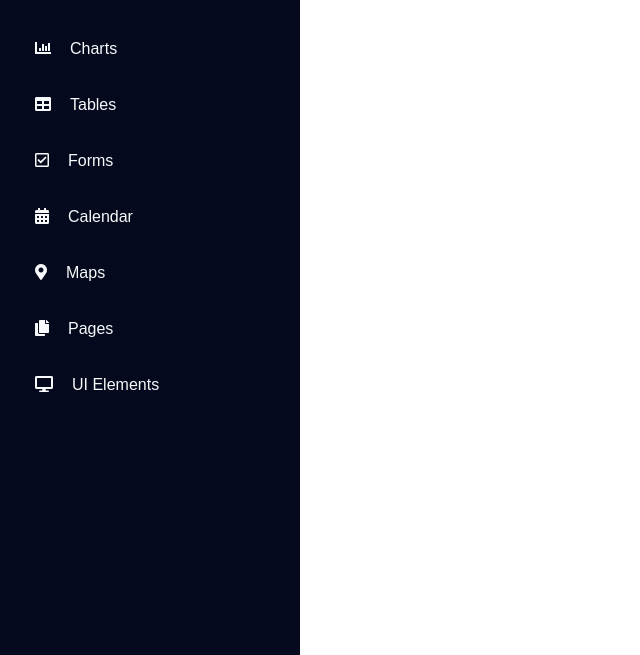
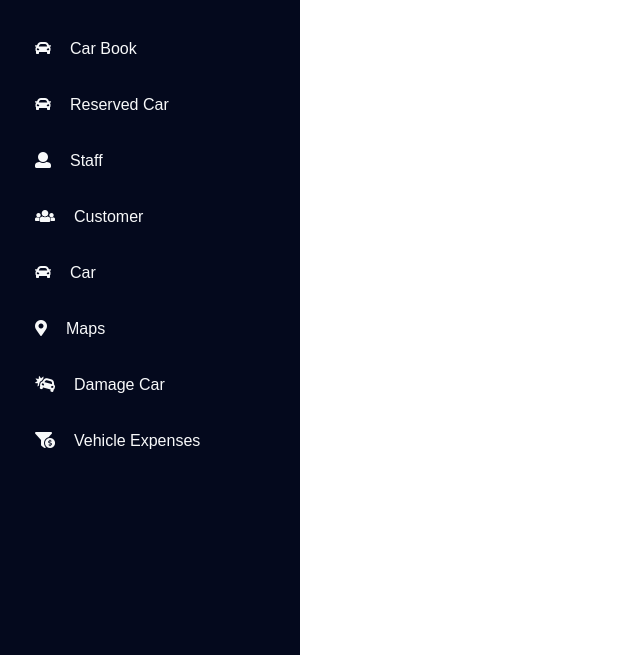
Before and after one commit to MadushanSandaru1/CRMS, a CodeIgniter app: page /database/index.php/home/admin in a window 1280 px wide. Shown: the part 145-800 px from the top of the page, without its empty margins (0-640 px from the left). Run offline with CodeIgniter, Linux system fonts and the light colour scheme; some libraries are stand-ins or nearby versions; some web fonts are replaced.

Commit message:
edite admin panle

```diff
--- a/application/views/admin.php
+++ b/application/views/admin.php
@@ -11,7 +11,7 @@
 
     <!-- Title Page-->
     <title>Dashboard</title>
-
+    <link rel="stylesheet" href="https://cdnjs.cloudflare.com/ajax/libs/font-awesome/5.14.0/css/all.min.css" integrity="sha512-1PKOgIY59xJ8Co8+NE6FZ+LOAZKjy+KY8iq0G4B3CyeY6wYHN3yt9PW0XpSriVlkMXe40PTKnXrLnZ9+fkDaog==" crossorigin="anonymous" />
     <!-- Fontfaces CSS-->
     <link href="<?php echo base_url('assets/css/admin_font-face.css');?>" rel="stylesheet" media="all">
     <link href="<?php echo base_url('assets/js/vendor/vendor/font-awesome-4.7/css/font-awesome.min.css')?>" rel="stylesheet" media="all">
@@ -160,7 +160,7 @@
         <!-- MENU SIDEBAR-->
         <aside class="menu-sidebar d-none d-lg-block bg-dark">
             <div class="logo bg-dark">
-                <a href="#">
+                <a href="<?php base_url('crms/index.php/home/index')?>">
                     <img src="<?php echo base_url('assets/images/logo');?>" alt="logo" />
                 </a>
             </div>
@@ -170,92 +170,131 @@
                         <li class="active has-sub">
                             <a class="js-arrow text-light" href="#">
                                 <i class="fas fa-tachometer-alt"></i>Dashboard</a>
+<!--                            <ul class="list-unstyled navbar__sub-list js-sub-list">-->
+<!--                                <li>-->
+<!--                                    <a href="index.html">Dashboard 1</a>-->
+<!--                                </li>-->
+<!--                                <li>-->
+<!--                                    <a href="index2.html">Dashboard 2</a>-->
+<!--                                </li>-->
+<!--                                <li>-->
+<!--                                    <a href="index3.html">Dashboard 3</a>-->
+<!--                                </li>-->
+<!--                                <li>-->
+<!--                                    <a href="index4.html">Dashboard 4</a>-->
+<!--                                </li>-->
+<!--                            </ul>-->
+                        </li>
+                        <li>
+                            <a href="#" class="text-light">
+                                <i class="fas fa-car"></i>Car Book</a>
+                        </li>
+                        <li class="active has-sub">
+                            <a class="js-arrow text-light" href="#">
+                                <i class="fas fa-car"></i>Reserved Car</a>
+                                  <ul class="list-unstyled navbar__sub-list js-sub-list">
+                                       <li>
+                                          <a href="#" class="text-white">Reserved Car</a>
+                                       </li>
+                                      <li>
+                                          <a href="#">New Car</a>
+                                      </li>
+                                      <li>
+                                          <a href="#">Edit Car</a>
+                                      </li>
+                                      <li>
+                                          <a href="#">Delete Car</a>
+                                      </li>
+                                  </ul>
+                        </li>
+                        <li class="active has-sub">
+                            <a class="js-arrow text-light" href="#">
+                                <i class="fas fa-user"></i>Staff</a>
                             <ul class="list-unstyled navbar__sub-list js-sub-list">
                                 <li>
-                                    <a href="index.html">Dashboard 1</a>
+                                    <a href="#" class="text-white">Users</a>
                                 </li>
                                 <li>
-                                    <a href="index2.html">Dashboard 2</a>
+                                    <a href="#">Add New User</a>
                                 </li>
                                 <li>
-                                    <a href="index3.html">Dashboard 3</a>
+                                    <a href="#">Edit User</a>
                                 </li>
                                 <li>
-                                    <a href="index4.html">Dashboard 4</a>
+                                    <a href="#">Delete User</a>
+                                </li>
+                            </ul>
+                        </li>
+                        <li class="active has-sub">
+                            <a class="js-arrow text-light" href="#">
+                                <i class="fas fa-users"></i>Customer</a>
+                                <ul class="list-unstyled navbar__sub-list js-sub-list">
+                                    <li>
+                                        <a href="#" class="text-white">Customer</a>
+                                    </li>
+                                    <li>
+                                        <a href="#">Add New Customer</a>
+                                    </li>
+                                    <li>
+                                        <a href="#">Edit Customer</a>
+                                    </li>
+                                    <li>
+                                        <a href="#">Delete Customer</a>
+                                    </li>
+                                </ul>
+                        </li>
+                        <li class="active has-sub">
+                            <a class="js-arrow text-light" href="#">
+                                <i class="fas fa-car"></i>Car</a>
+                            <ul class="list-unstyled navbar__sub-list js-sub-list">
+                                <li>
+                                    <a href="#" class="text-white">Car</a>
+                                </li>
+                                <li>
+                                    <a href="#">Add New Car</a>
+                                </li>
+                                <li>
+                                    <a href="#">Edit Car</a>
+                                </li>
+                                <li>
+                                    <a href="#">Delete Car</a>
                                 </li>
                             </ul>
                         </li>
                         <li>
-                            <a href="chart.html" class="text-light">
-                                <i class="fas fa-chart-bar"></i>Charts</a>
-                        </li>
-                        <li>
-                            <a href="table.html" class="text-light">
-                                <i class="fas fa-table"></i>Tables</a>
-                        </li>
-                        <li>
-                            <a href="form.html" class="text-light">
-                                <i class="far fa-check-square"></i>Forms</a>
-                        </li>
-                        <li>
-                            <a href="calendar.html" class="text-light">
-                                <i class="fas fa-calendar-alt"></i>Calendar</a>
-                        </li>
-                        <li>
-                            <a href="map.html" class="text-light">
+                            <a href="#" class="text-light">
                                 <i class="fas fa-map-marker-alt"></i>Maps</a>
                         </li>
-                        <li class="has-sub">
+                        <li class="active has-sub">
                             <a class="js-arrow text-light" href="#">
-                                <i class="fas fa-copy"></i>Pages</a>
+                                <i class="fas fa-car-crash"></i>Damage Car</a>
                             <ul class="list-unstyled navbar__sub-list js-sub-list">
                                 <li>
-                                    <a href="login.html">Login</a>
+                                    <a href="#" class="text-white">View Damage Car</a>
                                 </li>
                                 <li>
-                                    <a href="register.html">Register</a>
+                                    <a href="#">Add Damage Car</a>
                                 </li>
                                 <li>
-                                    <a href="forget-pass.html">Forget Password</a>
+                                    <a href="#">Delete Car</a>
                                 </li>
                             </ul>
                         </li>
                         <li class="has-sub">
                             <a class="js-arrow text-light" href="#">
-                                <i class="fas fa-desktop"></i>UI Elements</a>
+                                <i class="fas fa-funnel-dollar"></i>Vehicle Expenses</a>
                             <ul class="list-unstyled navbar__sub-list js-sub-list">
                                 <li>
-                                    <a href="button.html">Button</a>
+                                    <a href="#">Expenses</a>
                                 </li>
                                 <li>
-                                    <a href="badge.html">Badges</a>
+                                    <a href="#">Add Expenses</a>
                                 </li>
                                 <li>
-                                    <a href="tab.html">Tabs</a>
+                                    <a href="#">Update Expenses</a>
                                 </li>
                                 <li>
-                                    <a href="card.html">Cards</a>
-                                </li>
-                                <li>
-                                    <a href="alert.html">Alerts</a>
-                                </li>
-                                <li>
-                                    <a href="progress-bar.html">Progress Bars</a>
-                                </li>
-                                <li>
-                                    <a href="modal.html">Modals</a>
-                                </li>
-                                <li>
-                                    <a href="switch.html">Switchs</a>
-                                </li>
-                                <li>
-                                    <a href="grid.html">Grids</a>
-                                </li>
-                                <li>
-                                    <a href="fontawesome.html">Fontawesome Icon</a>
-                                </li>
-                                <li>
-                                    <a href="typo.html">Typography</a>
+                                    <a href="#">Delete Expenses</a>
                                 </li>
                             </ul>
                         </li>
@@ -397,7 +436,7 @@
                                             <img src="<?php echo base_url('assets/images/avatar-01.jpg');?>" alt="John Doe" />
                                         </div>
                                         <div class="content">
-                                            <a class="js-acc-btn" href="#">john doe</a>
+                                            <a class="js-acc-btn" href="#">Logout</a>
                                         </div>
                                         <div class="account-dropdown js-dropdown">
                                             <div class="info clearfix">
```
